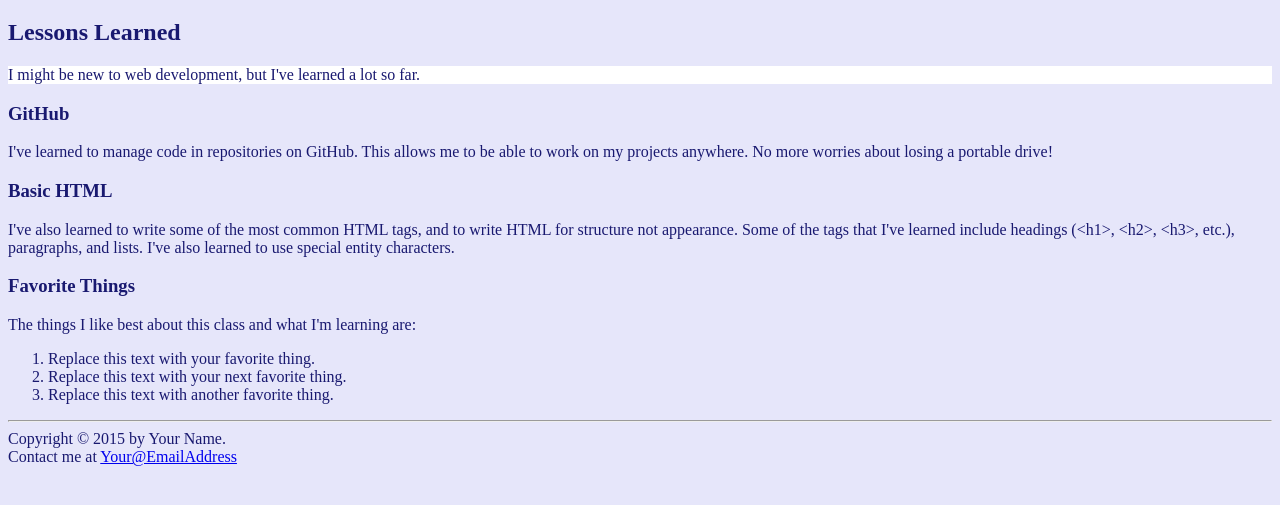
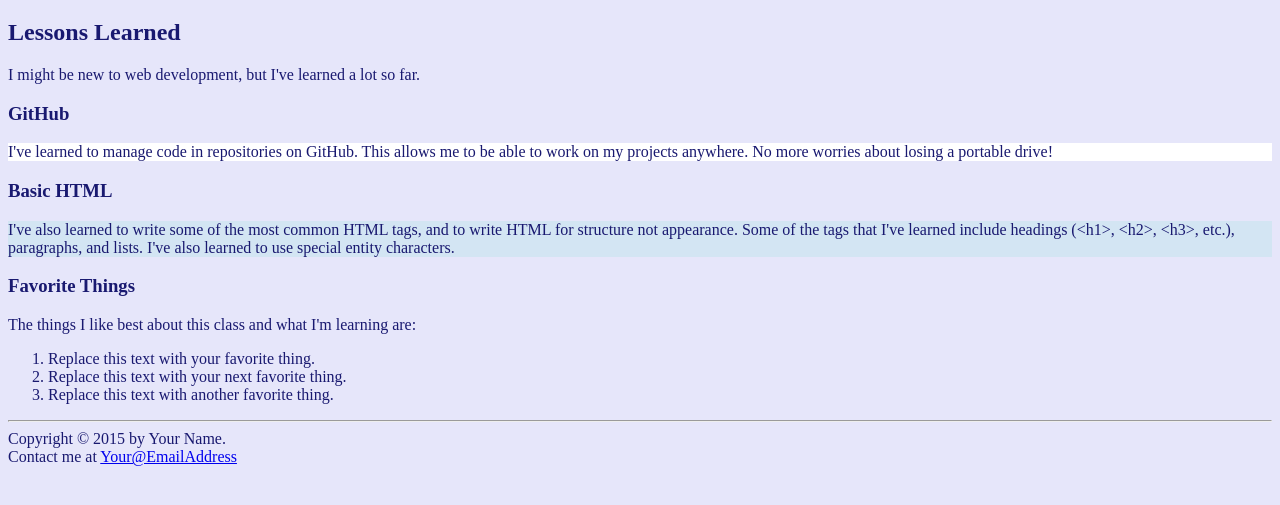
Before and after one commit to ya0547mu/css-cascade, a plain HTML site: page index.html in a window 1280 px wide. Shown: the part 61-566 px from the top of the page. Drawn offline with Linux system fonts and the light colour scheme.

Commit message:
fixed errors

```diff
--- a/index.html
+++ b/index.html
@@ -4,6 +4,10 @@
     <title>CSS Cascade</title>
     <meta charset="utf-8" />
     <link rel="stylesheet" href="style.css">
+    <style>
+    p { background-color: #A6C6DF
+        }
+    </style>
 </head>
 <body>
 
@@ -13,18 +17,17 @@
 
 <main>
     <h2>Lessons Learned</h2>
-    <p id="content">
-        I might be new to web development, but I've learned a lot so far.</p>
+    <p>I might be new to web development, but I've learned a lot so far.</p>
 
     <h3>GitHub</h3>
-    <p>
+    <p id="my-p-id">
         I've learned to manage code in repositories on GitHub.  This allows me
         to be able to work on my projects anywhere.  No more worries about
         losing a portable drive!
     </p>
 
     <h3>Basic HTML</h3>
-    <p>
+    <p style="background-color:#d3e5f3">
         I've also learned to write some of the most common HTML tags, and to
         write HTML for structure not appearance. Some of the tags that I've
         learned include headings (&lt;h1&gt;, &lt;h2&gt;, &lt;h3&gt;, etc.),
@@ -44,7 +47,7 @@
 <footer>
     <hr>
     Copyright &copy; 2015 by Your Name. <br>
-    Contact me at <a href="mailto:you@somewhere.com">Your@EmailAddress</a>
+    Contact me at <a href="mailto:cody@somewhere.com">Your@EmailAddress</a>
 </footer>
 </body>
 </html>
--- a/style.css
+++ b/style.css
@@ -2,9 +2,19 @@ body {
    background-color: #E6E6FA;
    color: #191970;
 }
-p { background-color: #A6C6DF }
-#content { background-color: white }
-#rule { background-color: red}
+
+p {
+    background-color: #AEAED4
+}
+
+#my-p-id {
+    background-color: #FFFFFF
+}
+
+#r-p-id {
+    background-color: red
+}
+
 main p {
     background-color: inherit;
 }
```
